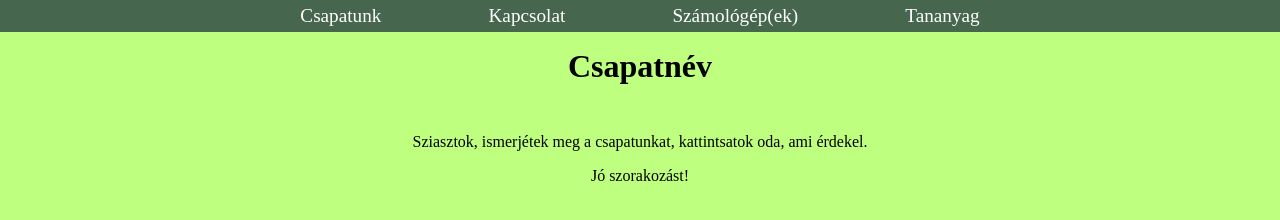
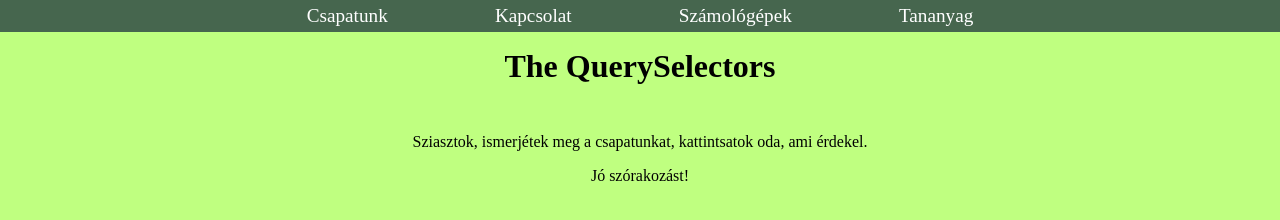
Before and after one commit to noraanovakk/thequeryselectors-project, a plain HTML site: page index.html in a window 1280 px wide. Drawn offline with Linux system fonts and the light colour scheme; a web font is replaced by a local one.

Commit message:
adding new index.html

```diff
--- a/index.html
+++ b/index.html
@@ -15,16 +15,18 @@
         <nav class="navbar">
             <a href="group.html" class="nav-but">Csapatunk</a>
             <a href="contact.html" class="nav-but">Kapcsolat</a>
-            <a href="calculator.html" class="nav-but">Számológép(ek)</a>
+            <a href="calculator.html" class="nav-but">Számológépek</a>
             <a href="tananyag.html" class="nav-but">Tananyag</a>
         </nav>
     </div>
 
-    <div class="highlight"><h1>Csapatnév</h1></div>
+    <div class="highlight">
+        <h1>The QuerySelectors</h1>
+    </div>
 
     <div class="text">
         <p>Sziasztok, ismerjétek meg a csapatunkat, kattintsatok oda, ami érdekel.</p>
-        <p>Jó szorakozást!</p>
+        <p>Jó szórakozást!</p>
     </div>
 </body>
 
```
